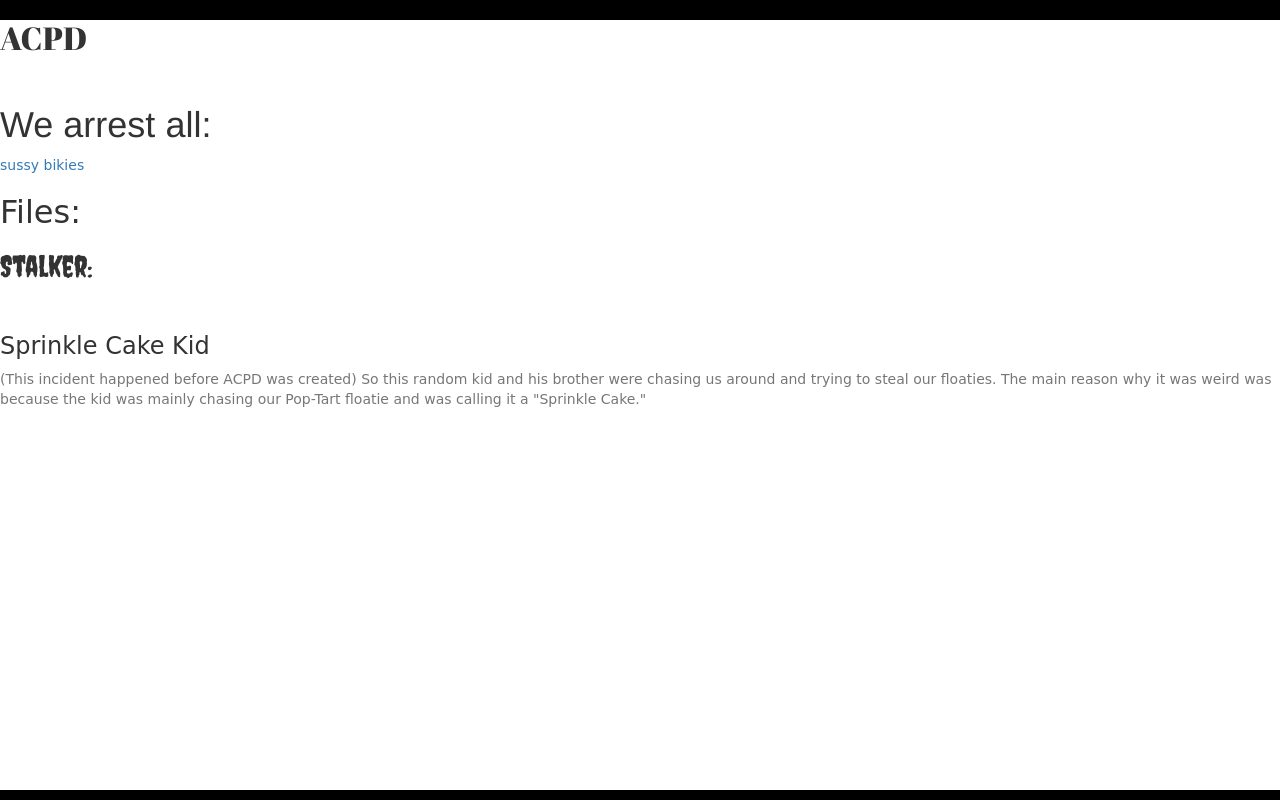
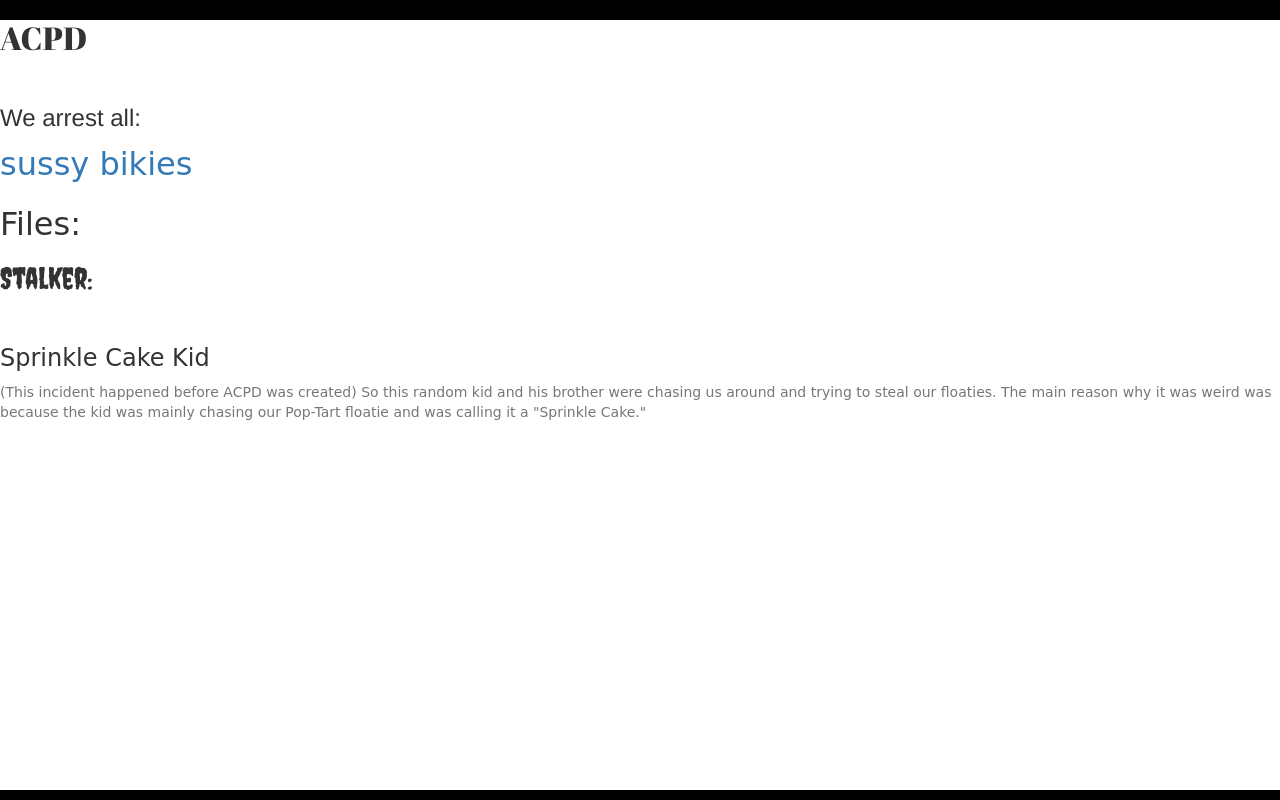
Before and after one commit to mmmyumyum/ACPD-Website, a plain HTML site: page index.html in a window 1280 px wide. Drawn offline with nearby package versions, Linux system fonts and the light colour scheme; a web font is replaced by a local one.

Commit message:
Add files via upload

```diff
--- a/index.html
+++ b/index.html
@@ -12,7 +12,7 @@
 <h1 id="Heading">ACPD</h1>
 <link href="https://fonts.googleapis.com/css2?family=Abril+Fatface&display=swap" rel="stylesheet">
 <br>
-<h1>We arrest all:</h1>
+<h3>We arrest all:</h3>
 <a id="warning" href="https://www.google.com/url?sa=i&url=https%3A%2F%2Ftenor.com%2Fview%2Famogus-among-us-sus-baka-sussy-gif-26497546&psig=AOvVaw1LfCIHdoqPkeos90ZSkguK&ust=1690562089880000&source=images&cd=vfe&opi=89978449&ved=0CBAQjRxqFwoTCPj889ior4ADFQAAAAAdAAAAABAI">sussy bikies</a>
 <link href="https://fonts.googleapis.com/css2?family=Bungee+Spice&display=swap" rel="stylesheet">
 <div class="files">
--- a/style.css
+++ b/style.css
@@ -33,5 +33,5 @@ html
 #warning
 {
     font-family: 'Bungee Spice', cursive;
-
+    font-size: xx-large;
 }
```
